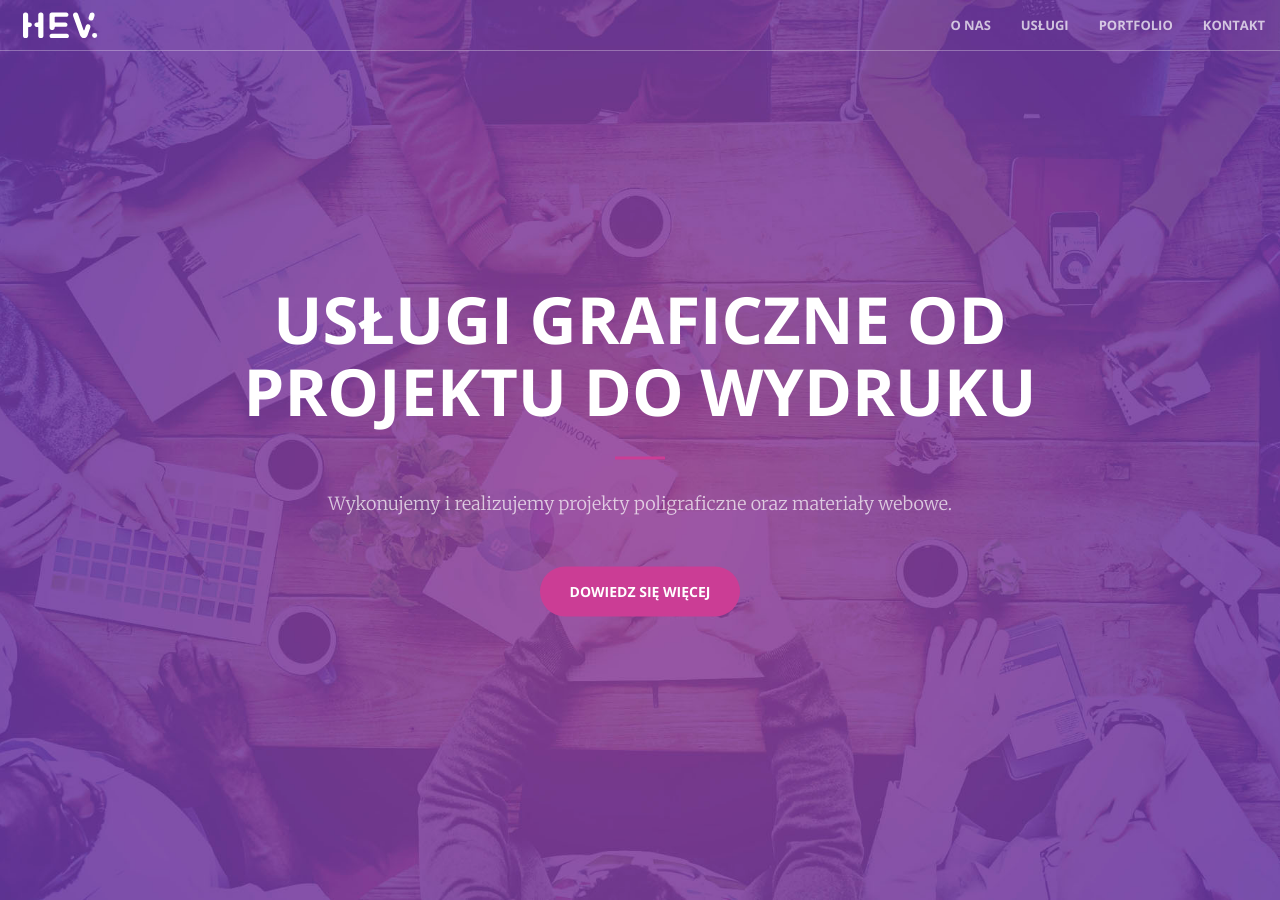
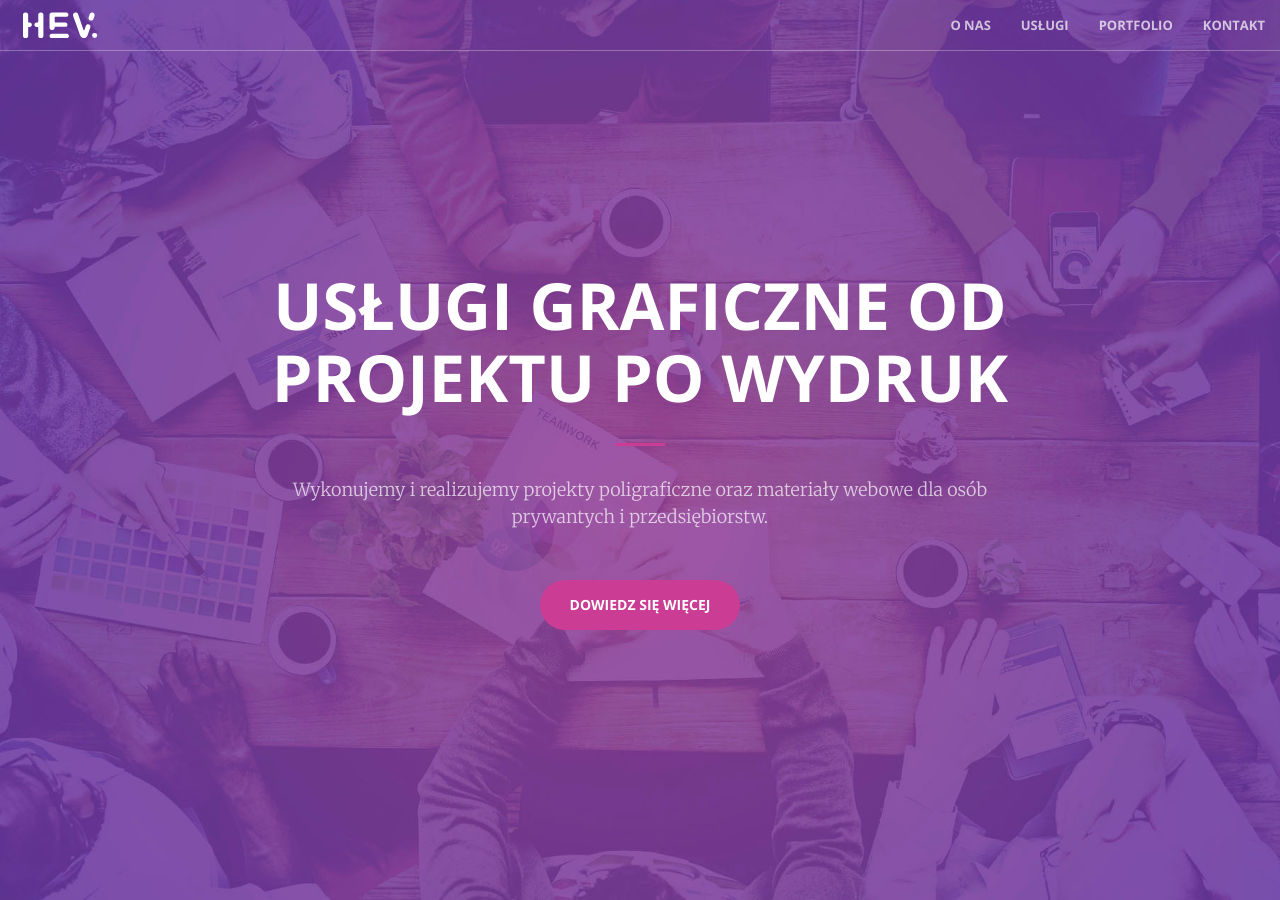
Before and after one commit to hevdesign/website, a Jekyll site: the page built from index.html, in a window 1280 px wide and 900 px high. Built offline with Jekyll 4.4.1, drawn with Linux system fonts in a browser that asks for light colours; nearby versions of some CDN libraries; some of the changed text lies outside the part shown.

Commit message:
general text changes

```diff
--- a/_includes/header.html
+++ b/_includes/header.html
@@ -1,9 +1,9 @@
 <header>
     <div class="header-content">
         <div class="header-content-inner">
-            <h1>Usługi graficzne od projektu do wydruku</h1>
+            <h1>Usługi graficzne od projektu po wydruk</h1>
             <hr>
-            <p>Wykonujemy i realizujemy projekty poligraficzne oraz materiały webowe.</p>
+            <p>Wykonujemy i realizujemy projekty poligraficzne oraz materiały webowe dla osób prywantych i przedsiębiorstw.</p>
             <a href="#about" class="btn btn-primary btn-xl page-scroll">Dowiedz się więcej</a>
         </div>
     </div>
--- a/_includes/services.html
+++ b/_includes/services.html
@@ -2,7 +2,7 @@
     <div class="container">
         <div class="row">
             <div class="col-lg-12 text-center">
-                <h2 class="section-heading">At Your Service</h2>
+                <h2 class="section-heading">Projektujemy dla Twoich potrzeb</h2>
                 <hr class="primary">
             </div>
         </div>
```
